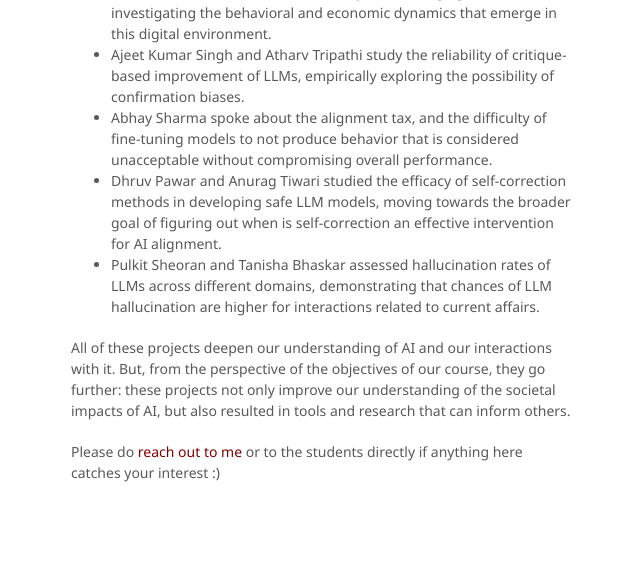
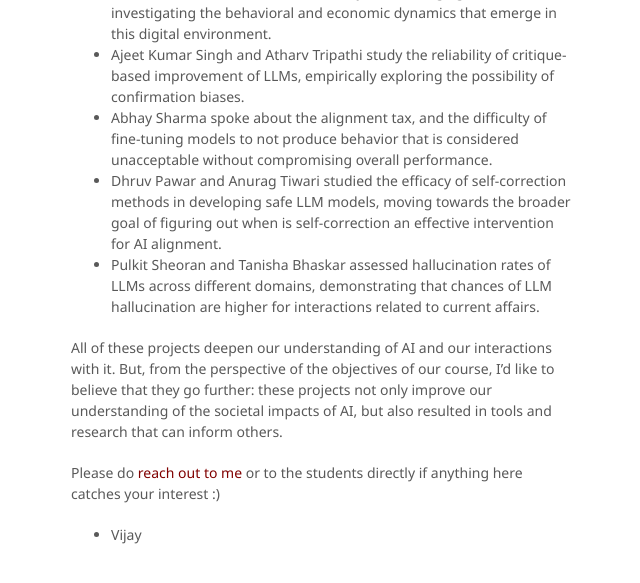
Before and after one commit to vijaykeswani/vijaykeswani.github.io, a Jekyll site: the page built from courses/col8381/projects/index.md, in a window 1280 px wide and 900 px high, scrolled down 1646 px, cut to the strip 285-868 px from the top of the window. Shown: the whole strip, without its empty margins (499-1139 px from the left). Built offline with Jekyll 4.4.1, drawn with Linux system fonts in a browser that asks for light colours; nearby versions of some CDN libraries; before the commit the page ends 2484 px from its top, so only the background shows below that.

Commit message:
style changes

```diff
--- a/courses/col8381/projects/index.md
+++ b/courses/col8381/projects/index.md
@@ -37,6 +37,8 @@ Finally, many played with current LLM methods, assessing the methods we undertak
 - Dhruv Pawar and Anurag Tiwari studied the efficacy of self-correction methods in developing safe LLM models, moving towards the broader goal of figuring out when is self-correction an effective intervention for AI alignment.
 - Pulkit Sheoran and Tanisha Bhaskar assessed hallucination rates of LLMs across different domains, demonstrating that chances of LLM hallucination are higher for interactions related to current affairs.
 
-All of these projects deepen our understanding of AI and our interactions with it. But, from the perspective of the objectives of our course, they go further: these projects not only improve our understanding of the societal impacts of AI, but also resulted in tools and research that can inform others.
+All of these projects deepen our understanding of AI and our interactions with it. But, from the perspective of the objectives of our course, I'd like to believe that they go further: these projects not only improve our understanding of the societal impacts of AI, but also resulted in tools and research that can inform others.
 
 Please do [reach out to me](mailto:vkeswani@iitd.ac.in) or to the students directly if anything here catches your interest :)
+
+- Vijay
```
Also changed, not shown: 1 other file.
